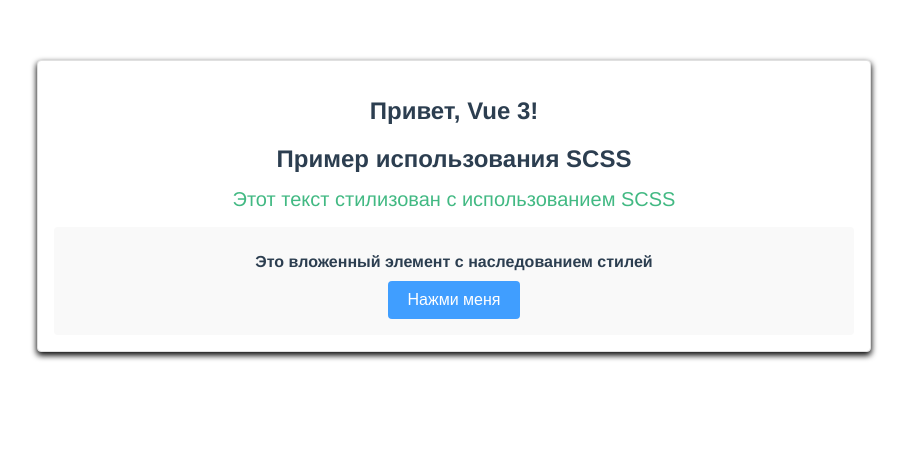
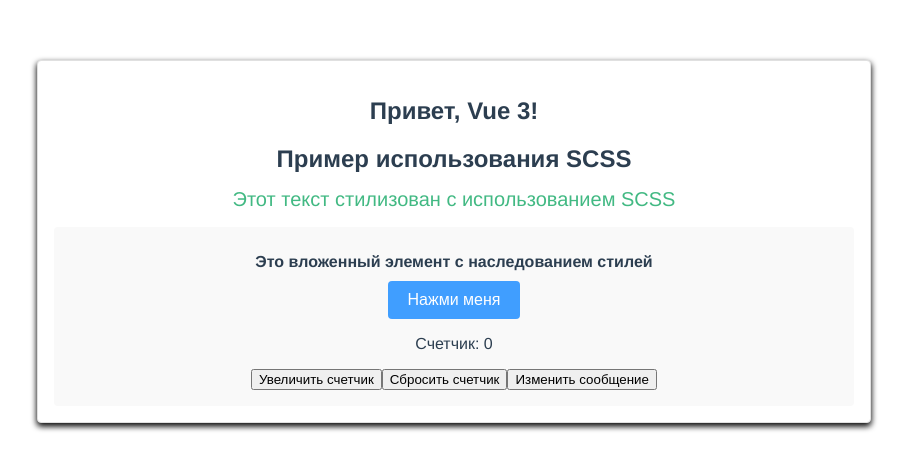
Before and after one commit to asvspb/vuExpert, a Vue app: page / in a window 1280 px wide. Shown: the top 470 px of the page, without its empty margins (186-1093 px from the left). Built offline with nearby package versions, Linux system fonts and the light colour scheme.

Commit message:
feat(ui): add counter functionality with increment, reset, and toggle buttons
Add interactive counter with buttons to increment, reset to zero, and toggle a message display in the main app component. Enhances user interaction without affecting existing features.

```diff
--- a/src/App.vue
+++ b/src/App.vue
@@ -11,6 +11,11 @@
         <div class="example__nested">
           <p class="example__nested-text">Это вложенный элемент с наследованием стилей</p>
           <button class="example__button">Нажми меня</button>
+          <p>Счетчик: {{ count }}</p>
+          <button @click="increment">Увеличить счетчик</button>
+          <button @click="reset">Сбросить счетчик</button>
+          <button @click="toggleMessage">Изменить сообщение</button>
+
         </div>
       </div>
     </section>
@@ -25,6 +30,16 @@
 import HelloWorld from './components/HelloWorld.vue';
 
 const message = ref('Привет, Vue 3!');
+const count = ref(0);
+const increment = () => {
+  count.value++;
+};
+const reset = () => {
+  count.value = 0;
+};
+const toggleMessage = () => {
+  message.value = message.value === 'Привет, Vue 3!' ? 'Сообщение изменено!' : 'Привет, Vue 3!';
+};
 </script>
 
 <style lang="scss">
```
